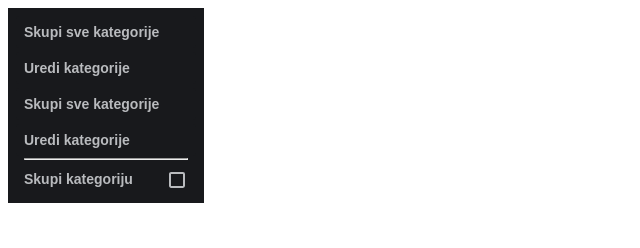
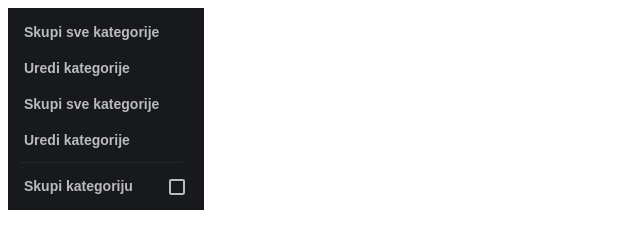
Before and after one commit to WatchJani/contexmenu, a React app: page / in a window 1280 px wide. Shown: the whole page, without its empty margins (0-640 px from the left). Built offline with nearby package versions, Linux system fonts and the light colour scheme.

Commit message:
contextmecnu v1.01

```diff
--- a/src/ContextMenuControl/ContexMenuGroup/contexMenuGroup.js
+++ b/src/ContextMenuControl/ContexMenuGroup/contexMenuGroup.js
@@ -3,7 +3,7 @@ import Styled from "./contextMenuGrup.module.css"
 export const ContextMenuGroup =()=>{
     return(
         <div className={Styled.center}>
-        <hr className={Styled.hr}/>
+            <div className={Styled.hr}></div>
         </div>
     )
 }
--- a/src/ContextMenuControl/ContexMenuGroup/contextMenuGrup.module.css
+++ b/src/ContextMenuControl/ContexMenuGroup/contextMenuGrup.module.css
@@ -1,10 +1,11 @@
-.hr{
-    width: 90%;
-    margin: 0;
+.hr {
+  width: 90%;
+  border-top: 1px solid hsla(220, 4%, 15%, 1);
+  margin: 4px;
 }
 
-.center{
-    width: 100%;
-    display: flex;
-    justify-content: center;
-}
+/* .center {
+  width: 100%;
+  display: flex;
+  justify-content: center;
+} */
```
